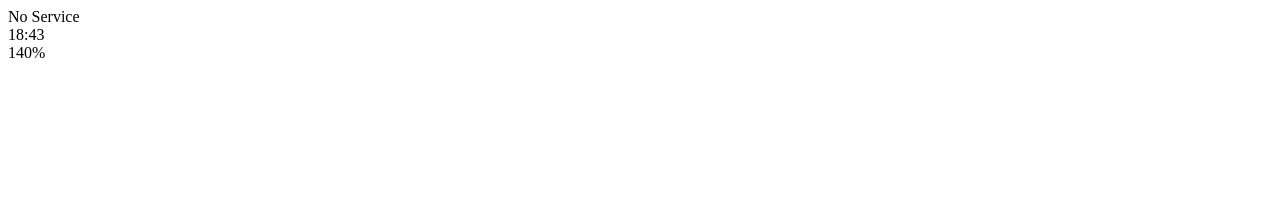
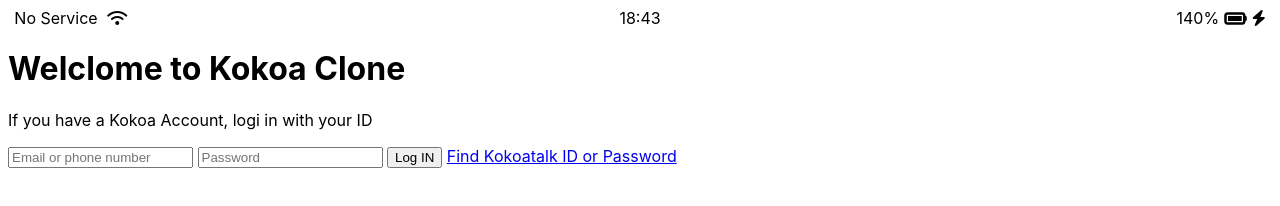
Before and after one commit to moondancer92/kokoa-clone-2020, a plain HTML site: page index.html in a window 1280 px wide. Drawn offline with Linux system fonts and the light colour scheme.

Commit message:
created css

```diff
--- /dev/null
+++ b/css/styles.css
@@ -0,0 +1,27 @@
+body {
+	font-family: -apple-system, BlinkMacSystemFont, "Segoe UI", Roboto, Oxygen,
+		Ubuntu, Cantarell, "Open Sans", "Helvetica Neue", sans-serif;
+}
+
+.status-bar {
+	display: flex;
+	justify-content: center;
+}
+.status-bar__column {
+	width: 33%;
+}
+.status-bar__column:first-child span {
+	margin-right: 5px;
+}
+.status-bar__column:nth-child(2) {
+	display: flex;
+	justify-content: center;
+}
+.status-bar__column:last-child {
+	display: flex;
+	justify-content: flex-end;
+	align-items: center;
+}
+.status-bar__column .fa-battery-full {
+	margin: 0px 5px;
+}
--- a/index.html
+++ b/index.html
@@ -1,15 +1,16 @@
 <!DOCTYPE html>
 <html lang="en">
 	<head>
+		<link rel="stylesheet" href="css/styles.css" />
 		<meta charset="UTF-8" />
 		<meta name="viewport" content="width=device-width, initial-scale=1.0" />
-		<title>Welcome to Kokoa Talk</title>
+		<title>Welclome to Kokoa Clone</title>
 	</head>
 	<body>
-		<div id="status-bar">
+		<div class="status-bar">
 			<div class="status-bar__column">
 				<span>No Service</span>
-				<!----To Do WiFi Icon-->
+				<i class="fas fa-wifi"></i>
 			</div>
 
 			<div class="status-bar__column">
@@ -17,9 +18,28 @@
 			</div>
 			<div class="status-bar__column">
 				<span>140%</span>
-				<!----Battery Icon-->
-				<!----lightning Icn-->
+				<i class="fas fa-battery-full fa-lg"></i>
+				<i class="fas fa-bolt"></i>
 			</div>
 		</div>
+
+		<header class="welcome-header">
+			<h1 class="welcome-heahder__title">Welclome to Kokoa Clone</h1>
+			<p class="welcome-heahder__text">
+				If you have a Kokoa Account, logi in with your ID
+			</p>
+		</header>
+
+		<form id="login=form">
+			<input type="text" placeholder="Email or phone number" />
+			<input type="password" placeholder="Password" />
+			<input type="submit" value="Log IN" />
+			<a href="#">Find Kokoatalk ID or Password</a>
+		</form>
+
+		<script
+			src="https://kit.fontawesome.com/6478f529f2.js"
+			crossorigin="anonymous"
+		></script>
 	</body>
 </html>
```
